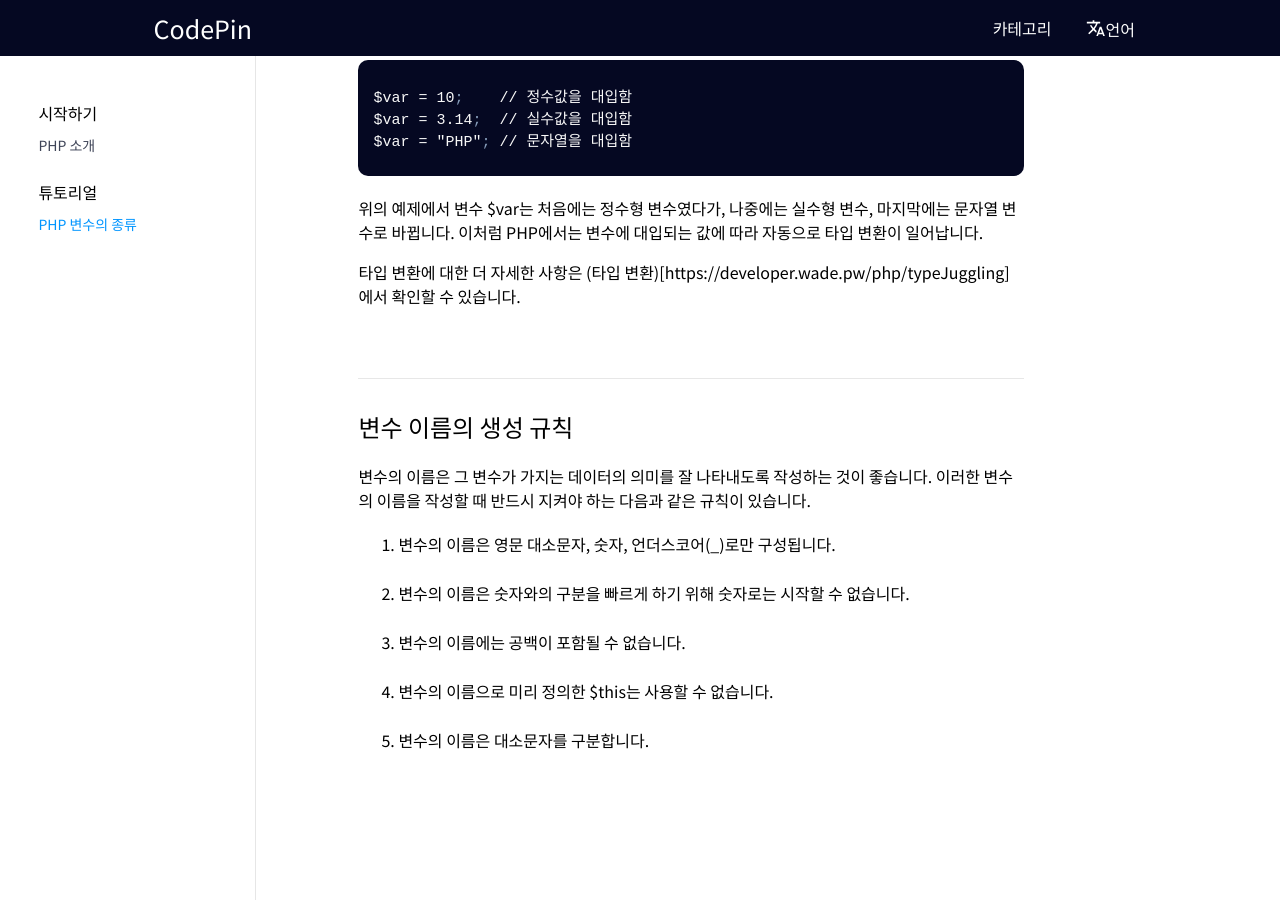
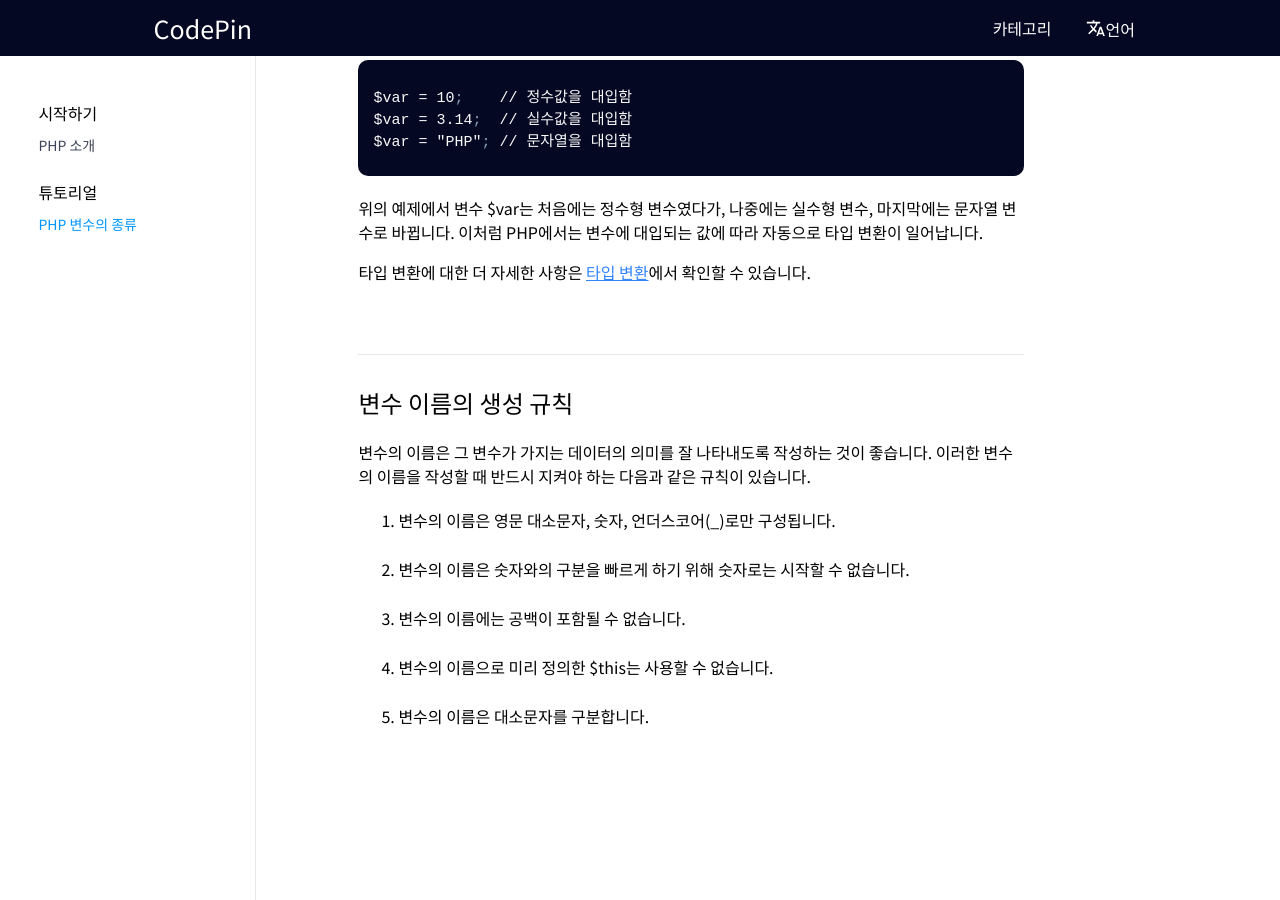
Before and after one commit to WADE-OSS/CodePin, a Jekyll site: the page built from _posts/php/2022-05-26-variable.md, in a window 1280 px wide and 900 px high, scrolled down 733 px. Built offline with Jekyll 4.4.1, drawn with Linux system fonts in a browser that asks for light colours; Markdown is read by kramdown in place of the engine named in the settings; some of the changed lines change nothing that is shown.

Commit message:
Update 2022-05-26-variable.md

```diff
--- a/_posts/php/2022-05-26-variable.md
+++ b/_posts/php/2022-05-26-variable.md
@@ -30,7 +30,7 @@ $var = "PHP"; // 문자열을 대입함
 위의 예제에서 변수 $var는 처음에는 정수형 변수였다가, 나중에는 실수형 변수, 마지막에는 문자열 변수로 바뀝니다.
 이처럼 PHP에서는 변수에 대입되는 값에 따라 자동으로 타입 변환이 일어납니다.
 
-타입 변환에 대한 더 자세한 사항은 (타입 변환)[https://developer.wade.pw/php/typeJuggling]에서 확인할 수 있습니다.
+타입 변환에 대한 더 자세한 사항은 [타입 변환](https://developer.wade.pw/php/typeJuggling)에서 확인할 수 있습니다.
 
 
 ## 변수 이름의 생성 규칙
```
